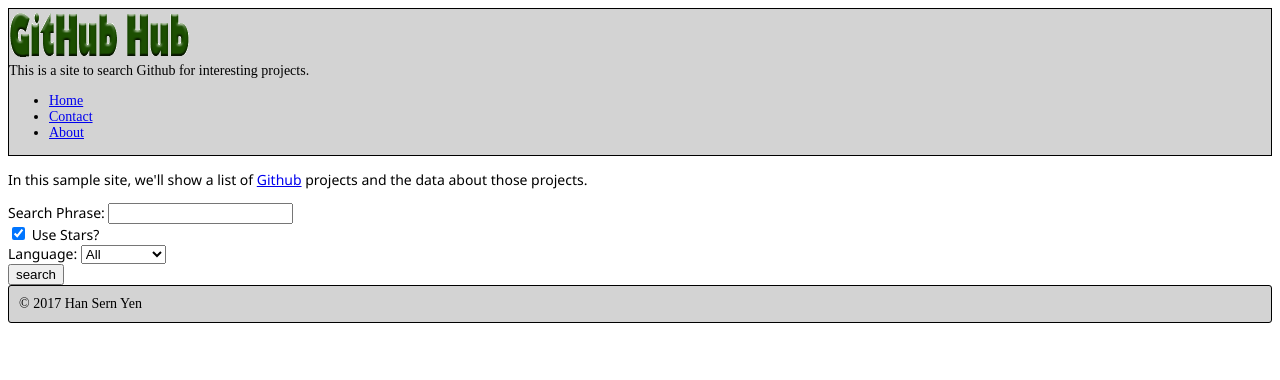
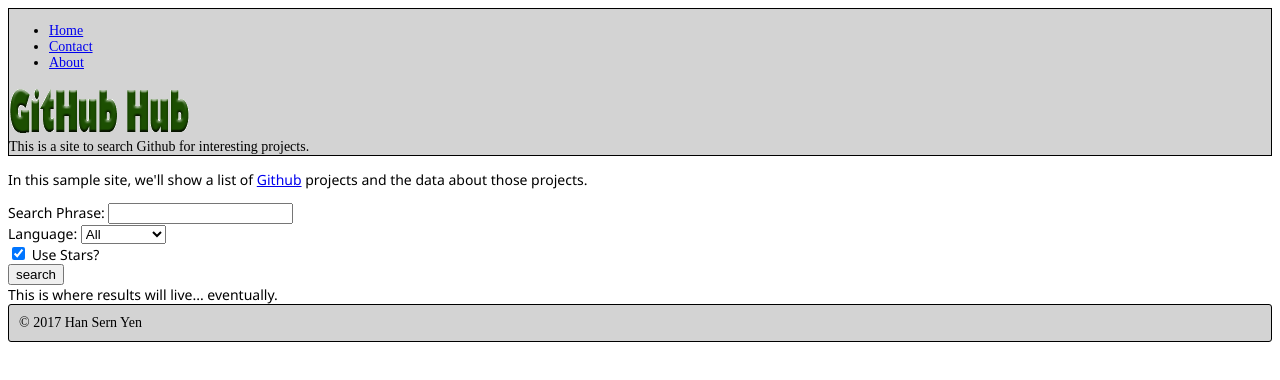
Before and after one commit to hsyen1/Front-end-HTML-CSS-Javascript, a plain HTML site: page index.html in a window 1280 px wide. Drawn offline with Linux system fonts and the light colour scheme.

Commit message:
- declared a container class to the header section of the page
- assigned an id "main" to section

- added a div to display text

```diff
--- a/index.html
+++ b/index.html
@@ -5,9 +5,8 @@
         <link rel="stylesheet" href="css/site.css" />
     </head>
     <body>
+        <div class="container">
             <header>
-            <div><img src="logo.gif"></div>
-            <div>This is a site to search Github for interesting projects.</div>
                 <nav>
                     <ul>
                         <li><a href="index.html">Home</a></li>
@@ -15,18 +14,20 @@
                         <li><a href="about.html">About</a></li>
                     </ul>
                 </nav>
+                <!--a named matching for some styling rules-->
+                <div><img src="logo.gif" class="bordered-image"></div>
+                <div>This is a site to search Github for interesting projects.</div>
+
             </header>
-       <section>
+            <section id="main">
                 <p>In this sample site, we'll show a list of <a href="https://github.com">Github</a> projects and the data about
                     those projects.</p>
                 <!--POST method sends the data as the body of the request instead of attaching
                   to the query string (some times of data arent able to be part of query string-->
-           <form action="http://wilder.azurewebsites.net/echo" method="POST">
+                <form action="http://wilder.azurewebsites.net/echo" method="POST" class="bordered-image simple-form">
                     <!--the label tag and "for" ties each attribute to the identified id of the specified tag-->
                     <label for="searchPhrase">Search Phrase:</label>
-               <input name="searchPhrase" id="searchPhrase"/><br/>
-               <input type="checkbox" name="useStars" checked="true" id="useStars"/>
-               <label for="useStars"> Use Stars?</label><br/>
+                    <input type="text" name="searchPhrase" id="searchPhrase"/><br/>
                     <label for="langChoice">Language:</label>
                     <select name="langChoice" id="langChoice">
                         <option selected>All</option>
@@ -36,11 +37,21 @@
                         <option>Java</option>
                     </select>
                     <br/>
+                    <input type="checkbox" name="useStars" checked="true" id="useStars"/>
+                    <label for="useStars"> Use Stars?</label><br/>
                     <input type="submit" value="search"/>
                 </form>
+                <div id="results" class="bordered-image">
+                    This is where results will live... eventually.
+                </div>
             </section>
             <footer>
                 &copy; 2017 Han Sern Yen
             </footer>
+        </div>
     </body>
 </html>
+
+<!--
+For forms and divs, by default have a property called display of block
+-->
```
Lines whose indentation alone changed are shown as unchanged.
